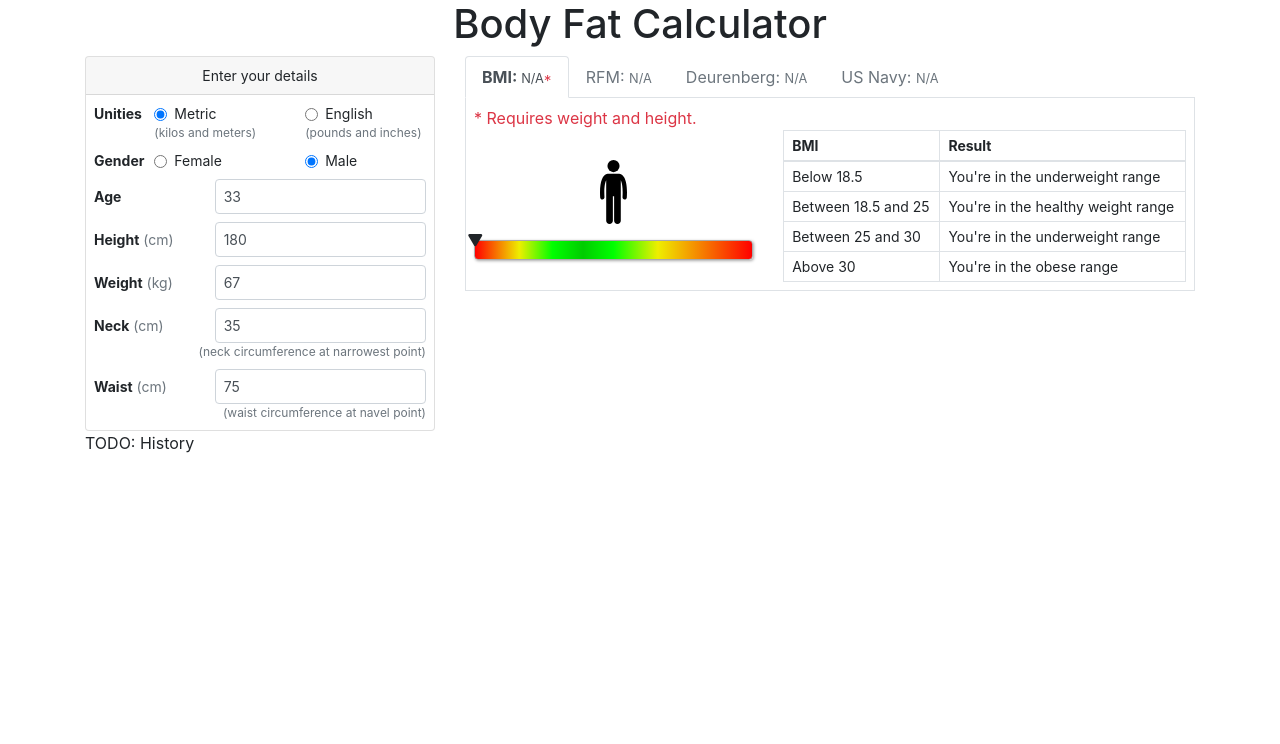
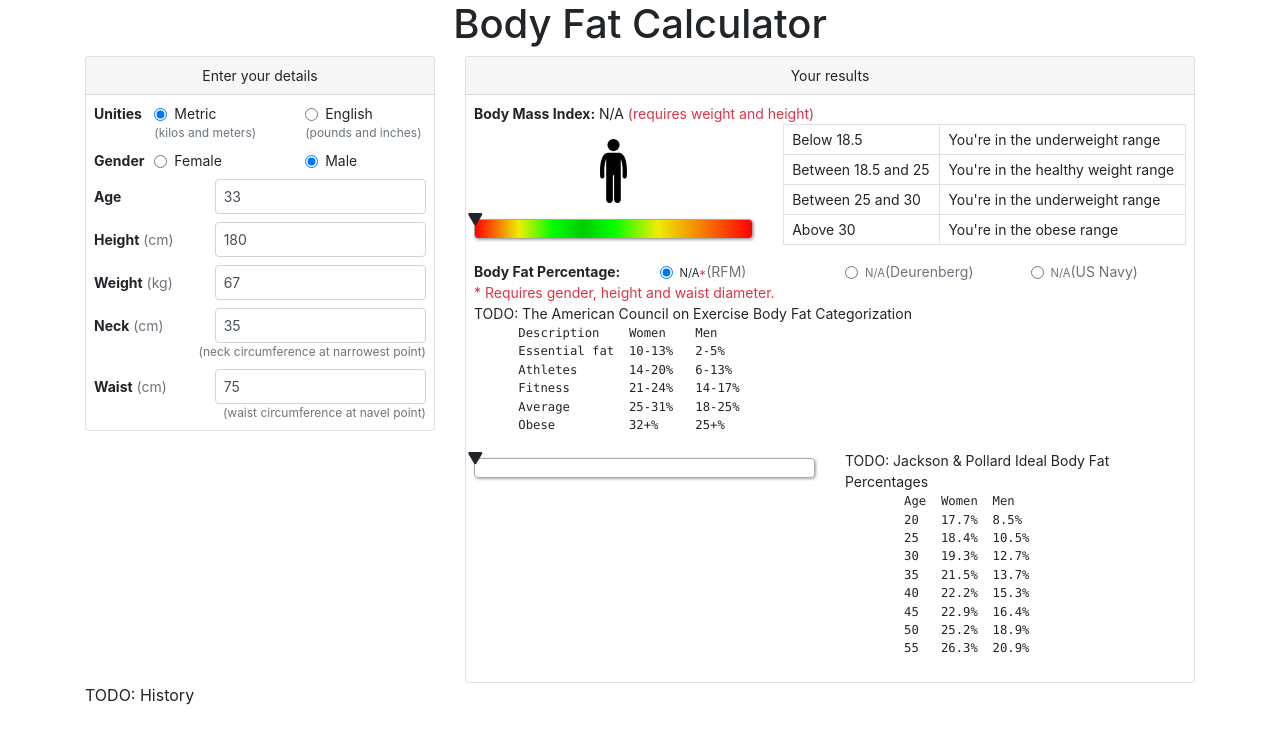
Before and after one commit to jfmdev/body-fat-calc, a Vue app: page / in a window 1280 px wide. Shown: the top 744 px of the page. Built offline with nearby package versions, Linux system fonts and the light colour scheme; what vue-localstorage would draw is missing.

Commit message:
Always show the BMI table and show BFP options as radio buttons (instead as in tabs)

```diff
--- a/src/components/Stats.vue
+++ b/src/components/Stats.vue
@@ -1,47 +1,83 @@
 <template>
+  <div class="card text-medium">
+    <div class="card-header p-2 text-center">
+      Your results
+    </div>
+    <div class="card-body p-2">
+      <!-- BMI (start) -->
       <div>
-    <ul class="nav nav-tabs">
-      <li class="nav-item" v-for="tab in TABS" :key="tab.index">
-        <a
-          class="nav-link"
-          href
-          @click.prevent="tabIndex = tab.index"
-          :class="{
-            active: tabIndex === tab.index,
-            'text-muted': tabIndex !== tab.index
-          }"
+        <div>
+          <strong>Body Mass Index:</strong>
+          <span v-swap-fade="isNumber(BMI)">
+            {{ formatNumber(BMI, 1, null) }}
+          </span>
+          <span v-swap-fade="!isNumber(BMI)">
+            N/A <span class="text-danger">(requires weight and height)</span>
+          </span>
+        </div>
+
+        <BMIRange :value="BMI" />
+      </div>
+      <!-- BMI (end) -->
+
+      <!-- BFP (start) -->
+      <div class="mt-3">
+        <!-- BFP Title -->
+        <div class="row">
+          <div class="col">
+            <strong>Body Fat Percentage:</strong>
+          </div>
+          <div class="col" v-for="method in METHODS" :key="method.index">
+            <div class="form-check">
+              <input
+                class="form-check-input clickable"
+                type="radio"
+                :value="method.index"
+                v-model="methodIndex"
+              />
+              <label
+                @click="methodIndex = method.index"
+                class="form-check-label clickable"
               >
-          <span :class="{ 'font-weight-bold': tabIndex === tab.index }"
-            >{{ tab.label }}:
+                <span :class="{ 'text-muted': method.index !== methodIndex }">
+                  <span v-if="isNumber(values[method.field])">
+                    {{
+                      formatNumber(
+                        values[method.field],
+                        method.decimals,
+                        method.unity
+                      )
+                    }}
                   </span>
-          <span v-if="isNumber(values[tab.field])">
-            {{ formatNumber(values[tab.field], tab.decimals, tab.unity) }}
-          </span>
-          <small v-if="!isNumber(values[tab.field])">
-            N/A<span class="text-danger" v-if="tab.index === selectedTab.index"
+                  <small v-if="!isNumber(values[method.field])">
+                    N/A<span
+                      class="text-danger"
+                      v-if="method.index === methodIndex"
                       >*</span
                     >
                   </small>
-        </a>
-      </li>
-    </ul>
+                </span>
+                <span class="text-muted">({{ method.label }})</span>
+              </label>
+            </div>
+          </div>
+        </div>
 
-    <div class="border border-top-0 p-2">
-      <!-- Show error messages for missing fields -->
+        <!-- Error messages for missing fields -->
         <transition name="shrink-font">
-        <div v-if="!isNumber(values[selectedTab.field])" class="text-danger">
-          * {{ selectedTab.requiredMsg }}
+          <div
+            v-if="!isNumber(values[selectedMethod.field])"
+            class="text-danger"
+          >
+            * {{ selectedMethod.requiredMsg }}
           </div>
         </transition>
 
-      <AmericanCouncil v-swap-fade="selectedTab !== TABS[0]" />
+        <AmericanCouncil />
 
-      <JacksonPollard v-swap-fade="selectedTab !== TABS[0]" />
-
-      <BMIRange
-        v-swap-fade="selectedTab === TABS[0]"
-        :value="getValue(TABS[0].field)"
-      />
+        <JacksonPollard />
+      </div>
+      <!-- BFP (end) -->
     </div>
   </div>
 </template>
@@ -77,27 +113,23 @@ export default {
 
   data: function() {
     return {
-      tabIndex: 0
+      methodIndex: 0
     };
   },
 
   computed: {
-    selectedTab: function() {
-      return _.find(this.TABS, tab => tab.index === this.tabIndex);
+    selectedMethod: function() {
+      return _.find(this.METHODS, method => method.index === this.methodIndex);
     },
 
-    TABS: function() {
+    BMI: function() {
+      return this.getValue("bmi");
+    },
+
+    METHODS: function() {
       return [
         {
           index: 0,
-          label: "BMI",
-          field: "bmi",
-          decimals: 1,
-          unity: null,
-          requiredMsg: "Requires weight and height."
-        },
-        {
-          index: 1,
           label: "RFM",
           field: "rfm",
           decimals: 2,
@@ -105,7 +137,7 @@ export default {
           requiredMsg: "Requires gender, height and waist diameter."
         },
         {
-          index: 2,
+          index: 1,
           label: "Deurenberg",
           field: "deurenberg",
           decimals: 2,
@@ -113,7 +145,7 @@ export default {
           requiredMsg: "Requires gender, age, weight and height."
         },
         {
-          index: 3,
+          index: 2,
           label: "US Navy",
           field: "usNavy",
           decimals: 2,
@@ -129,11 +161,14 @@ export default {
 
   methods: {
     formatNumber: function(number, decimals, unity) {
+      if (_.isNumber(number)) {
         let res = decimals ? +number.toFixed(decimals) : number;
         if (unity) {
-        res += " " + unity;
+          res += unity;
         }
         return res;
+      }
+      return "";
     },
 
     getValue: function(field) {
--- a/src/components/reports/BMIRange.vue
+++ b/src/components/reports/BMIRange.vue
@@ -7,12 +7,6 @@
     </div>
     <div class="col-sm-7">
       <table class="table table-bordered text-medium mb-0">
-        <thead>
-          <tr>
-            <th scope="col" class="py-1 px-2">BMI</th>
-            <th scope="col" class="py-1 px-2">Result</th>
-          </tr>
-        </thead>
         <tbody>
           <tr
             v-for="(row, index) in table"
```
Lines whose indentation alone changed are shown as unchanged.
